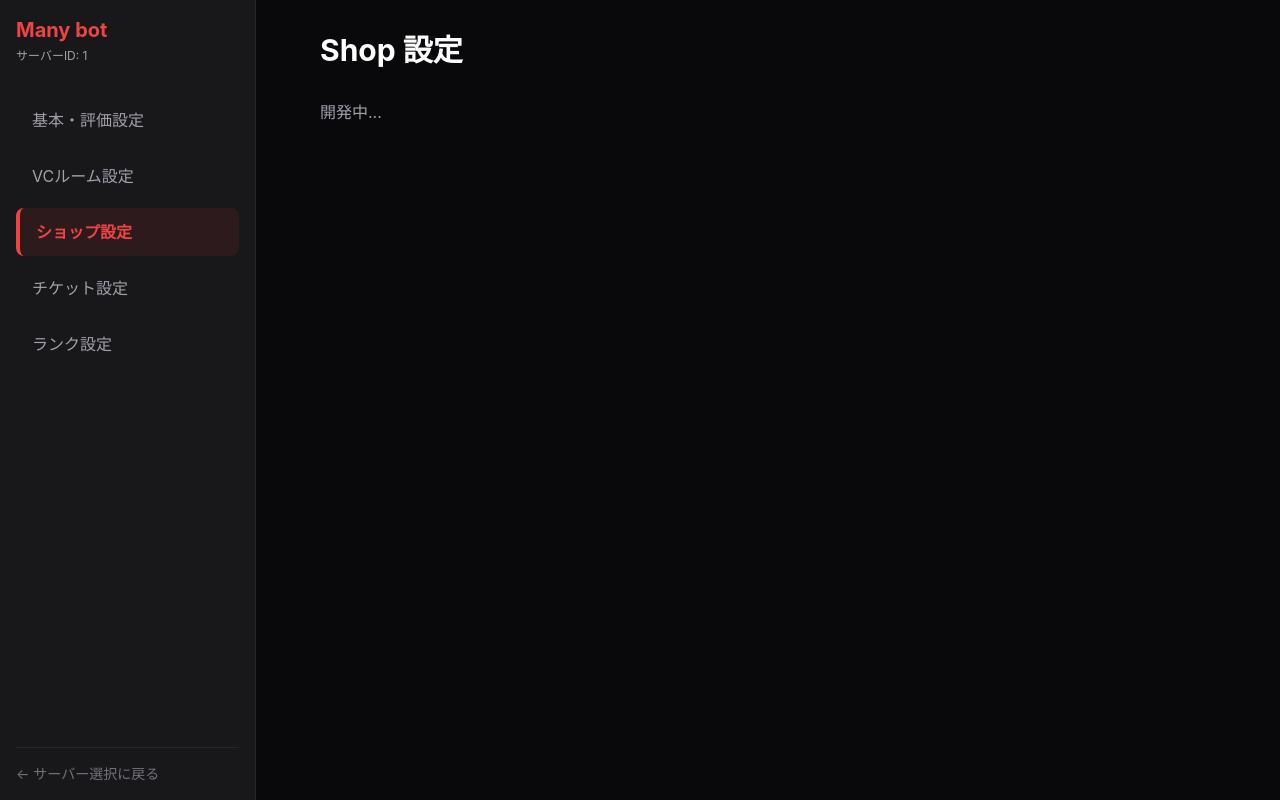
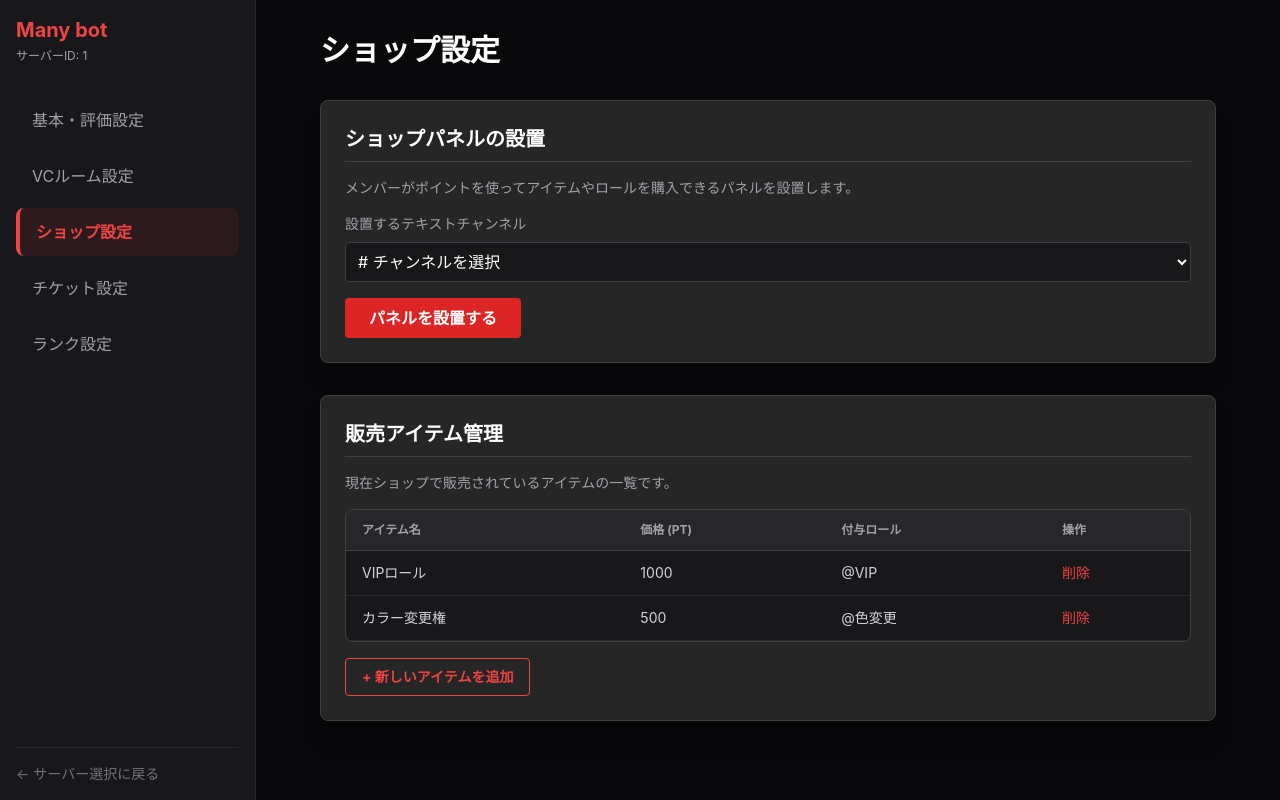
Before and after one commit to Koan0717/manybot, a Next.js app in the folder dashboard/: page /dashboard/1/shop in a window 1280 px wide. Built offline with nearby package versions, Linux system fonts and the light colour scheme.

Commit message:
Add files via upload

```diff
--- a/dashboard/src/app/dashboard/[guild_id]/rooms/page.tsx
+++ b/dashboard/src/app/dashboard/[guild_id]/rooms/page.tsx
@@ -1 +1,65 @@
-export default function Page() { return <div className='max-w-4xl mx-auto'><h1 className='text-3xl font-bold mb-8'>Rooms 設定</h1><div className='text-zinc-400'>開発中...</div></div>; }
+'use client';
+
+export default function RoomsSettings({ params }: { params: { guild_id: string } }) {
+  const guildId = params.guild_id;
+
+  return (
+    <div className="max-w-4xl mx-auto">
+      <h1 className="text-3xl font-bold mb-8 text-white">VCルーム設定</h1>
+
+      <div className="bg-neutral-800 rounded-lg p-6 shadow-xl border border-neutral-700 mb-8">
+        <h2 className="text-xl font-bold mb-4 border-b border-zinc-700 pb-2 text-white">VC作成パネルの設置</h2>
+        <p className="text-sm text-zinc-400 mb-4">
+          メンバーが個別の通話部屋（VC）を作成できるパネルを指定のチャンネルに設置します。
+        </p>
+
+        <div className="space-y-4">
+          <div className="flex flex-col gap-2">
+            <label className="text-sm text-zinc-400">設置するテキストチャンネル</label>
+            <select className="bg-zinc-900 border border-zinc-700 rounded p-2 focus:border-red-500 outline-none text-white">
+              <option># 部屋作成チャンネルを選択</option>
+              <option># vc作成</option>
+              <option># create-room</option>
+            </select>
+          </div>
+
+          <div className="flex flex-col gap-2">
+            <label className="text-sm text-zinc-400">作成されるVCの親カテゴリ</label>
+            <select className="bg-zinc-900 border border-zinc-700 rounded p-2 focus:border-red-500 outline-none text-white">
+              <option>カテゴリを選択</option>
+              <option>ボイスチャンネル</option>
+              <option>プライベート部屋</option>
+            </select>
+          </div>
+
+          <button className="mt-4 bg-red-600 hover:bg-red-700 text-white transition-colors px-6 py-2 rounded font-bold">
+            パネルを設置する
+          </button>
+        </div>
+      </div>
+
+      <div className="bg-neutral-800 rounded-lg p-6 shadow-xl border border-neutral-700">
+        <h2 className="text-xl font-bold mb-4 border-b border-zinc-700 pb-2 text-white">料金設定 (ポイント)</h2>
+        <p className="text-sm text-zinc-400 mb-4">
+          VC作成時や延長時に消費されるポイントを設定できます。
+        </p>
+
+        <div className="space-y-4">
+          <div className="flex flex-col gap-2">
+            <label className="text-sm text-zinc-400">VC作成時の基本料金</label>
+            <input type="number" defaultValue={10} className="bg-zinc-900 border border-zinc-700 rounded p-2 focus:border-red-500 outline-none text-white" />
+          </div>
+
+          <div className="flex flex-col gap-2">
+            <label className="text-sm text-zinc-400">延長料金（10分ごと）</label>
+            <input type="number" defaultValue={5} className="bg-zinc-900 border border-zinc-700 rounded p-2 focus:border-red-500 outline-none text-white" />
+          </div>
+
+          <button className="mt-4 bg-red-600 hover:bg-red-700 text-white transition-colors px-6 py-2 rounded font-bold">
+            料金を保存する
+          </button>
+        </div>
+      </div>
+    </div>
+  );
+}
--- a/dashboard/src/app/dashboard/[guild_id]/shop/page.tsx
+++ b/dashboard/src/app/dashboard/[guild_id]/shop/page.tsx
@@ -1 +1,73 @@
-export default function Page() { return <div className='max-w-4xl mx-auto'><h1 className='text-3xl font-bold mb-8'>Shop 設定</h1><div className='text-zinc-400'>開発中...</div></div>; }
+'use client';
+
+export default function ShopSettings({ params }: { params: { guild_id: string } }) {
+  const guildId = params.guild_id;
+
+  return (
+    <div className="max-w-4xl mx-auto">
+      <h1 className="text-3xl font-bold mb-8 text-white">ショップ設定</h1>
+
+      <div className="bg-neutral-800 rounded-lg p-6 shadow-xl border border-neutral-700 mb-8">
+        <h2 className="text-xl font-bold mb-4 border-b border-zinc-700 pb-2 text-white">ショップパネルの設置</h2>
+        <p className="text-sm text-zinc-400 mb-4">
+          メンバーがポイントを使ってアイテムやロールを購入できるパネルを設置します。
+        </p>
+
+        <div className="space-y-4">
+          <div className="flex flex-col gap-2">
+            <label className="text-sm text-zinc-400">設置するテキストチャンネル</label>
+            <select className="bg-zinc-900 border border-zinc-700 rounded p-2 focus:border-red-500 outline-none text-white">
+              <option># チャンネルを選択</option>
+              <option># ショップ</option>
+            </select>
+          </div>
+
+          <button className="mt-4 bg-red-600 hover:bg-red-700 text-white transition-colors px-6 py-2 rounded font-bold">
+            パネルを設置する
+          </button>
+        </div>
+      </div>
+
+      <div className="bg-neutral-800 rounded-lg p-6 shadow-xl border border-neutral-700">
+        <h2 className="text-xl font-bold mb-4 border-b border-zinc-700 pb-2 text-white">販売アイテム管理</h2>
+        <p className="text-sm text-zinc-400 mb-4">現在ショップで販売されているアイテムの一覧です。</p>
+
+        <div className="bg-zinc-900 border border-zinc-700 rounded-lg overflow-hidden">
+          <table className="w-full text-left text-sm text-zinc-300">
+            <thead className="bg-zinc-800 text-xs uppercase text-zinc-400 border-b border-zinc-700">
+              <tr>
+                <th className="px-4 py-3">アイテム名</th>
+                <th className="px-4 py-3">価格 (pt)</th>
+                <th className="px-4 py-3">付与ロール</th>
+                <th className="px-4 py-3">操作</th>
+              </tr>
+            </thead>
+            <tbody>
+              {/* サンプルデータ */}
+              <tr className="border-b border-zinc-800">
+                <td className="px-4 py-3">VIPロール</td>
+                <td className="px-4 py-3">1000</td>
+                <td className="px-4 py-3">@VIP</td>
+                <td className="px-4 py-3">
+                  <button className="text-red-500 hover:text-red-400">削除</button>
+                </td>
+              </tr>
+              <tr className="border-b border-zinc-800">
+                <td className="px-4 py-3">カラー変更権</td>
+                <td className="px-4 py-3">500</td>
+                <td className="px-4 py-3">@色変更</td>
+                <td className="px-4 py-3">
+                  <button className="text-red-500 hover:text-red-400">削除</button>
+                </td>
+              </tr>
+            </tbody>
+          </table>
+        </div>
+
+        <button className="mt-4 border border-red-500 text-red-500 hover:bg-red-500 hover:text-white transition-colors px-4 py-2 rounded font-bold text-sm">
+          + 新しいアイテムを追加
+        </button>
+      </div>
+    </div>
+  );
+}
```
